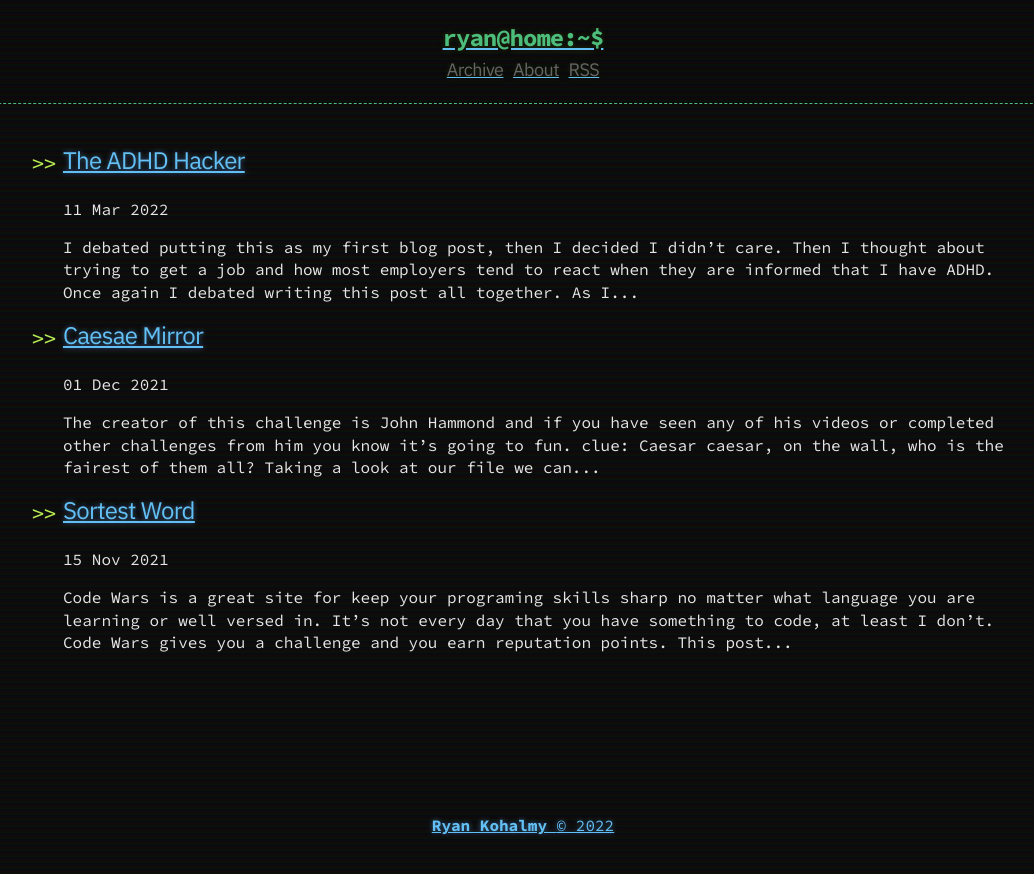
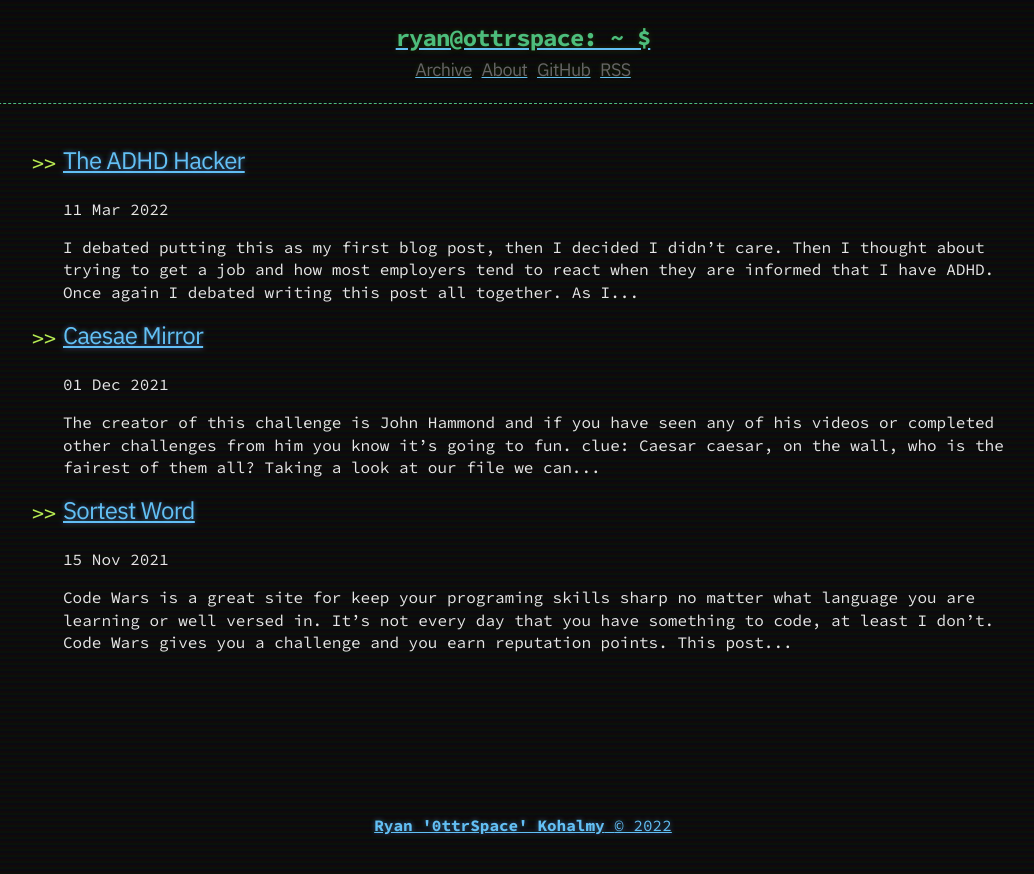
Before and after one commit to 0ttrSpace/rdkohalmy.github.io, a Jekyll site: the page built from index.html, in a window 1280 px wide. Shown: the top 874 px of the page, without its empty margins (117-1151 px from the left). Built offline with Jekyll 4.4.1, drawn with Linux system fonts in a browser that asks for light colours; the list of posts is cut into pages by our own code.

Commit message:
config updates

```diff
--- a/_config.yml
+++ b/_config.yml
@@ -28,5 +28,5 @@ plugins:
   - jekyll-sitemap
 
 # Custom variables
-owner : "Ryan Kohalmy"
+owner : "Ryan '0ttrSpace' Kohalmy"
 year : "2022"
--- a/_includes/header.html
+++ b/_includes/header.html
@@ -2,7 +2,7 @@
   <div>
     <a href="{{ "/" | prepend: site.baseurl | replace: '//', '/' }}">
     {% assign owner_first_name = site.owner | split: " " %}
-    <h1>{{ owner_first_name[0] | downcase }}@home:~$</h1>
+    <h1>{{ owner_first_name[0] | downcase }}@ottrspace: ~ $</h1>
     </a>
     <div class="header-links">
       {% include links.html %}
--- a/_includes/links.html
+++ b/_includes/links.html
@@ -1,3 +1,4 @@
 <a href="{{ "/archive" | prepend: site.baseurl | replace: '//', '/' }}"><h2 class="header-link">Archive</h2></a>
 <a href="{{ "/about" | prepend: site.baseurl | replace: '//', '/' }}"><h2 class="header-link">About</h2></a>
+<a href="https://github.com/rdkohalmy"><h2 class="header-link">GitHub</h2></a>
 <a href="{{ "/atom.xml" | prepend: site.baseurl | replace: '//', '/' }}"><h2 class="header-link">RSS</h2></a>
```
